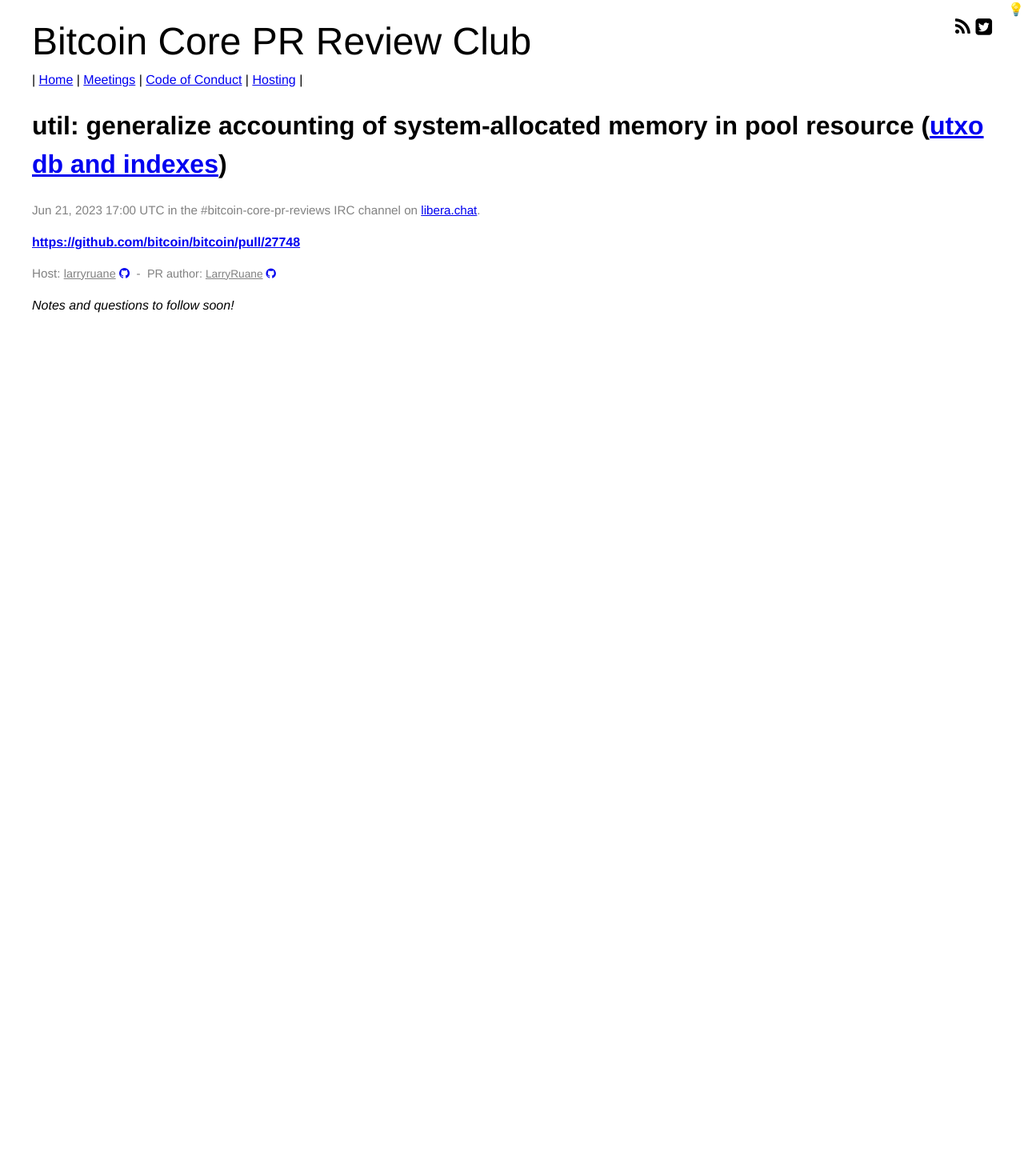
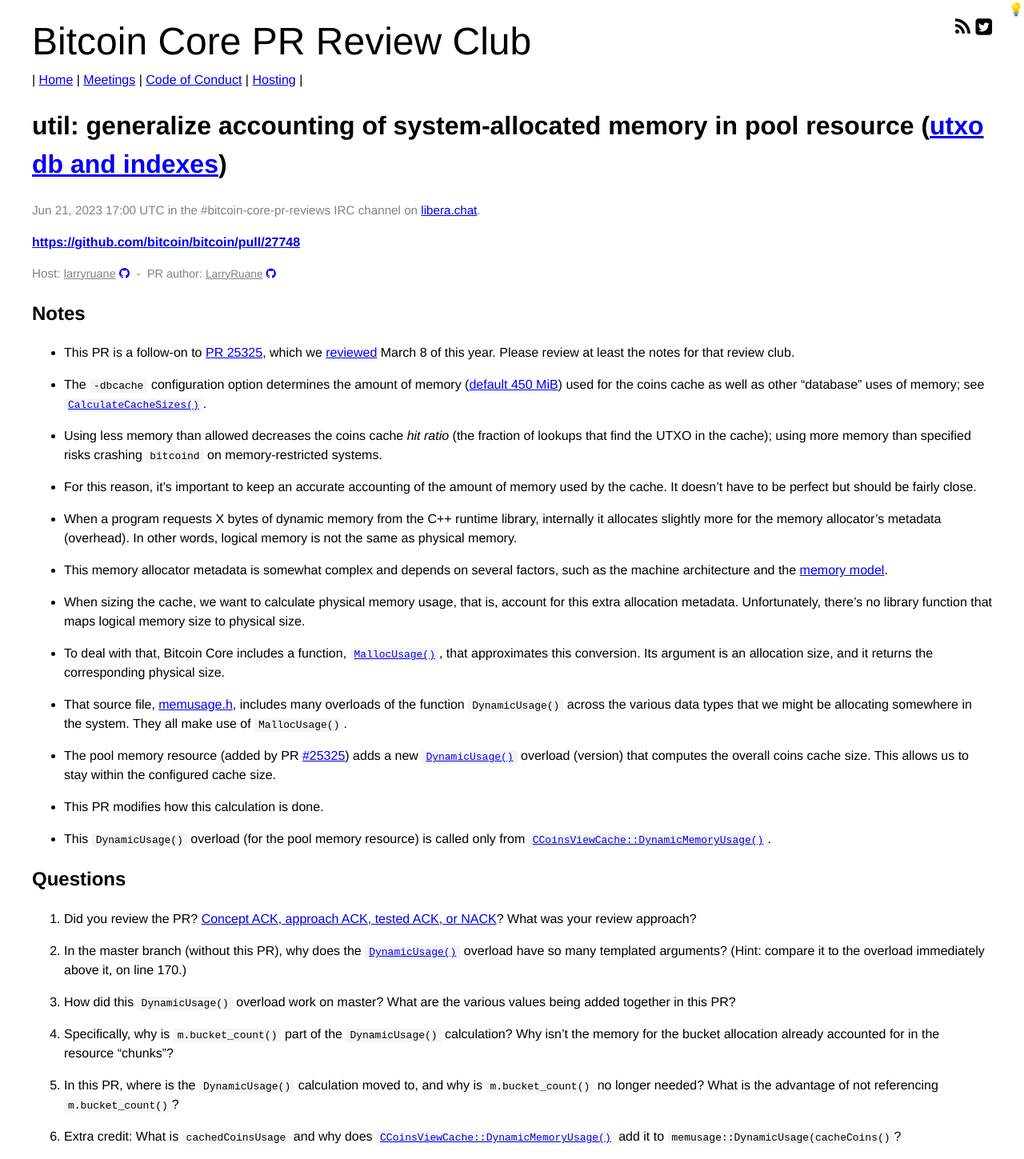
Before and after one commit to bitcoin-core-review-club/website, a Jekyll site: the page built from _posts/2023-06-21-#27748.md, in a window 1280 px wide. Shown: the whole page at 80% size. Built offline with Jekyll 4.4.1, drawn with Linux system fonts in a browser that asks for light colours; before the commit the page ends 916 px from its top, so only the background shows below that.

Commit message:
n27748 questions and notes (#699)
* n27748 questions and notes

* n27748: small fixups

* address review comments

---------

Co-authored-by: stickies-v <stickies-v@protonmail.com>

```diff
--- a/_posts/2023-06-21-#27748.md
+++ b/_posts/2023-06-21-#27748.md
@@ -10,16 +10,80 @@
 commit:
 ---
 
-_Notes and questions to follow soon!_
+## Notes
 
-<!-- TODO: Before meeting, add notes and questions
-## Notes
+- This PR is a follow-on to [PR 25325](https://github.com/bitcoin/bitcoin/pull/25325),
+  which we [reviewed](https://bitcoincore.reviews/25325) March 8 of this year.
+  Please review at least the notes for that review club.
+
+- The `-dbcache` configuration option determines the amount of memory
+  ([default 450 MiB](https://github.com/bitcoin/bitcoin/blob/1ecdf6ea8fb6dc1d64f41323a1e337beb174c25b/src/txdb.h#L34))
+  used for the coins cache as well as other "database" uses of memory;
+  see [`CalculateCacheSizes()`](https://github.com/bitcoin/bitcoin/blob/1ecdf6ea8fb6dc1d64f41323a1e337beb174c25b/src/node/caches.cpp#L12-L34).
+
+- Using less memory than allowed decreases the coins cache _hit ratio_ (the
+  fraction of lookups that find the UTXO in the cache); using more memory
+  than specified risks crashing `bitcoind` on memory-restricted systems.
+
+- For this reason, it's important to keep an accurate accounting of the amount
+  of memory used by the cache. It doesn't have to be perfect but should be
+  fairly close.
+
+- When a program requests X bytes of dynamic memory from the C++ runtime
+  library, internally it allocates slightly more for the memory allocator's
+  metadata (overhead). In other words, logical memory is not the same
+  as physical memory.
+
+- This memory allocator metadata is somewhat complex and depends on several
+  factors, such as the machine architecture and the
+  [memory model](https://en.wikipedia.org/wiki/Memory_address#Memory_models).
+
+- When sizing the cache, we want to calculate physical memory usage, that is,
+  account for this extra allocation metadata. Unfortunately, there's no
+  library function that maps logical memory size to physical size.
+
+- To deal with that, Bitcoin Core includes a function,
+  [`MallocUsage()`](https://github.com/bitcoin/bitcoin/blob/681ecac5c2d462920cd32636eec15599a9bcf424/src/memusage.h#L50),
+  that approximates this conversion. Its argument is an allocation size,
+  and it returns the corresponding physical size.
+
+- That source file, [memusage.h](https://github.com/bitcoin/bitcoin/blob/681ecac5c2d462920cd32636eec15599a9bcf424/src/memusage.h),
+  includes many overloads of the function `DynamicUsage()` across
+  the various data types that we might be allocating somewhere
+  in the system. They all make use of `MallocUsage()`.
+
+- The pool memory resource (added by PR [#25325](https://github.com/bitcoin/bitcoin/pull/25325)) adds a new
+  [`DynamicUsage()`](https://github.com/bitcoin/bitcoin/blob/681ecac5c2d462920cd32636eec15599a9bcf424/src/memusage.h#L170)
+  overload (version) that computes the overall coins cache size. This allows us to stay
+  within the configured cache size.
+
+- This PR modifies how this calculation is done.
+
+- This `DynamicUsage()` overload (for the pool memory resource) is called only from
+  [`CCoinsViewCache::DynamicMemoryUsage()`](https://github.com/bitcoin/bitcoin/blob/b3db18a0126bc4181d2a0880c27f45d203d06179/src/coins.cpp#L40).
 
 ## Questions
 
 1. Did you review the PR? [Concept ACK, approach ACK, tested ACK, or NACK](https://github.com/bitcoin/bitcoin/blob/master/CONTRIBUTING.md#peer-review)? What was your review approach?
--->
 
+1. In the master branch (without this PR), why does the
+   [`DynamicUsage()`](https://github.com/bitcoin/bitcoin/blob/681ecac5c2d462920cd32636eec15599a9bcf424/src/memusage.h#L170)
+   overload have so many templated arguments?
+   (Hint: compare it to the overload immediately above it, on line 170.)
+
+1. How did this `DynamicUsage()` overload work on master? What are the various
+   values being added together in this PR?
+
+1. Specifically, why is `m.bucket_count()` part of the `DynamicUsage()` calculation?
+   Why isn't the memory for the bucket allocation already accounted
+   for in the resource "chunks"?
+
+1. In this PR, where is the `DynamicUsage()` calculation moved to, and why is `m.bucket_count()` no longer needed?
+   What is the advantage of not referencing `m.bucket_count()`?
+
+1. Extra credit: What is `cachedCoinsUsage` and why does
+  [`CCoinsViewCache::DynamicMemoryUsage()`](https://github.com/bitcoin/bitcoin/blob/b3db18a0126bc4181d2a0880c27f45d203d06179/src/coins.cpp#L40)
+  add it to `memusage::DynamicUsage(cacheCoins()`?
 
 <!-- TODO: After meeting, uncomment and add meeting log between the irc tags
 ## Meeting Log
```
